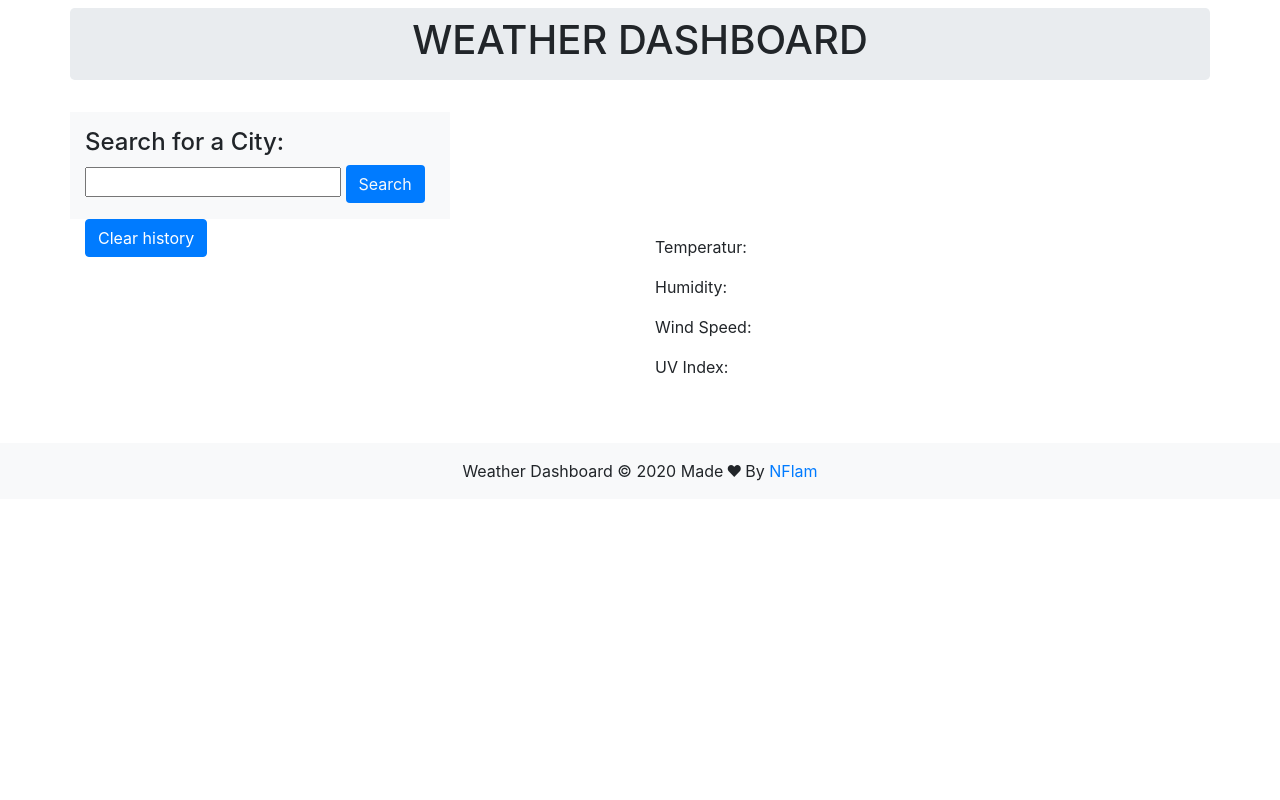
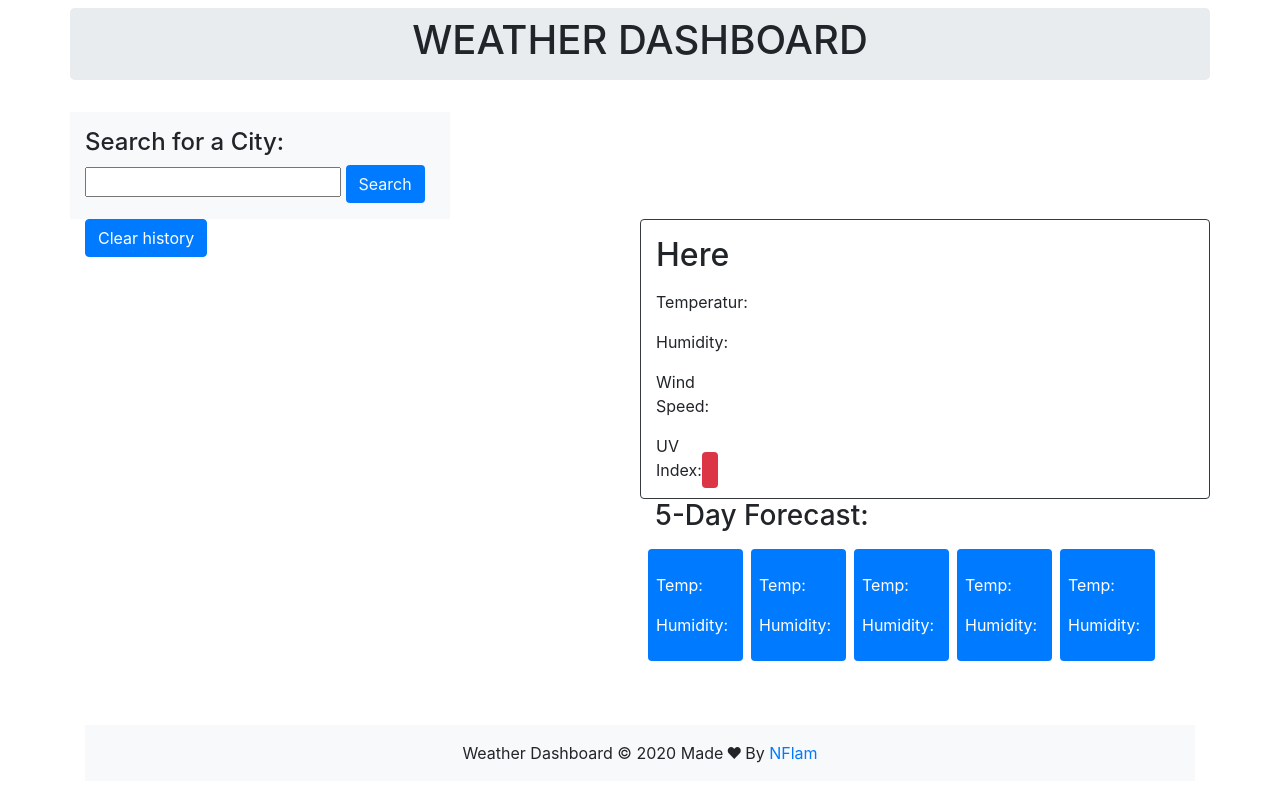
Before and after one commit to n-flam/NF_WeatherDashboard, a plain HTML site: page index.html in a window 1280 px wide. Drawn offline with nearby package versions, Linux system fonts and the light colour scheme.

Commit message:
adding the first files

```diff
--- a/index.html
+++ b/index.html
@@ -34,27 +34,64 @@
             <div class="col">
                 <!-- details -->
 
-                <div class="row" id="details-today">
+                <div class="row border border-dark rounded" id="details-today">
                     <!-- todays detail -->
-                    <div class="col">
-                        <h2 class="city-name mb-1 mt-2 bolder" id="current-city"> </h2>
-                        <p></p>
-                        <p>Temperatur: </p>
-                        <p>Humidity: </p>
-                        <p>Wind Speed: </p>
-                        <p>UV Index: </p>
+                    <div class="col-sm-1" id="current-weather">
+                        <h2 class="city-name my-3 bolder" id="current-city"> Here</h2>
+                        <p>Temperatur: <span class="current" id="temperature"></span></p>
+                        <p>Humidity: <span class="current" id="humidity"></span></p>
+                        <p>Wind Speed: <span class="current" id="wind-speed"></span></p>
+                        <p>UV Index: <span class="current bg-danger rounded py-2 px-2 text-white" id="uv-index"></span></p>
                     </div>
                 </div>
                 <div class="row" id="forecast-cards">
                     <!-- forecast cards -->
+                    <div class="col-sm-12">
+                        <h3>5-Day Forecast:</h3>
+                        <div class="row text-light">
+                            <!-- 1 day forecast  -->
+                            <div class="col-sm-2 bg-primary forecast text-white ml-2 mb-3 p-2 mt-2 rounded" >
+                                <p id="fDate0"></p>
+                                <p id="fImg0"></p>
+                                <p>Temp:<span id="fTemp0"></span></p>
+                                <p>Humidity:<span id="fHumidity0"></span></p>
+                            </div>
+                             <!-- 2 day forecast  -->
+                            <div class="col-sm-2 bg-primary forecast text-white ml-2 mb-3 p-2 mt-2 rounded" >
+                                <p id="fDate1"></p>
+                                <p id="fImg1"></p>
+                                <p>Temp:<span id="fTemp1"></span></p>
+                                <p>Humidity:<span id="fHumidity1"></span></p>
+                            </div>
+                             <!-- 3 day forecast  -->
+                            <div class="col-sm-2 bg-primary forecast text-white ml-2 mb-3 p-2 mt-2 rounded">
+                                <p id="fDate2"></p>
+                                <p id="fImg2"></p>
+                                <p>Temp:<span id="fTemp2"></span></p>
+                                <p>Humidity:<span id="fHumidity2"></span></p>
+                            </div>
+                             <!-- 4 day forecast  -->
+                            <div class="col-sm-2 bg-primary forecast text-white ml-2 mb-3 p-2 mt-2 rounded">
+                                <p id="fDate3"></p>
+                                <p id="fImg3"></p>
+                                <p>Temp:<span id="fTemp3"></span></p>
+                                <p>Humidity:<span id="fHumidity3"></span></p>
+                            </div>
+                             <!-- 5 day forecast  -->
+                            <div class="col-sm-2 bg-primary forecast text-white ml-2 mb-3 p-2 mt-2 rounded" >
+                                <p id="fDate4"></p>
+                                <p id="fImg4"></p>
+                                <p>Temp:<span id="fTemp4"></span></p>
+                                <p>Humidity:<span id="fHumidity4"></span></p>
+                            </div>
+                        </div>
+                    </div>
+
 
                 </div>
             </div>
         </div>
-    </div>
-
-
-    <!-- Footer -->
+ <!-- Footer -->
     <footer class="mt-5 p-3 text-center bg-light">
         Weather Dashboard &copy 2020
         <link
@@ -69,6 +106,13 @@
     </footer>
 
 
+
+    </div>
+
+
+
+
+
      <!-- iQuery JS -->
     <script src="https://code.jquery.com/jquery-3.5.1.min.js"></script>
     <script src="https://cdn.jsdelivr.net/npm/bootstrap@4.5.3/dist/js/bootstrap.bundle.min.js" integrity="sha384-ho+j7jyWK8fNQe+A12Hb8AhRq26LrZ/JpcUGGOn+Y7RsweNrtN/tE3MoK7ZeZDyx" crossorigin="anonymous"></script>
```
